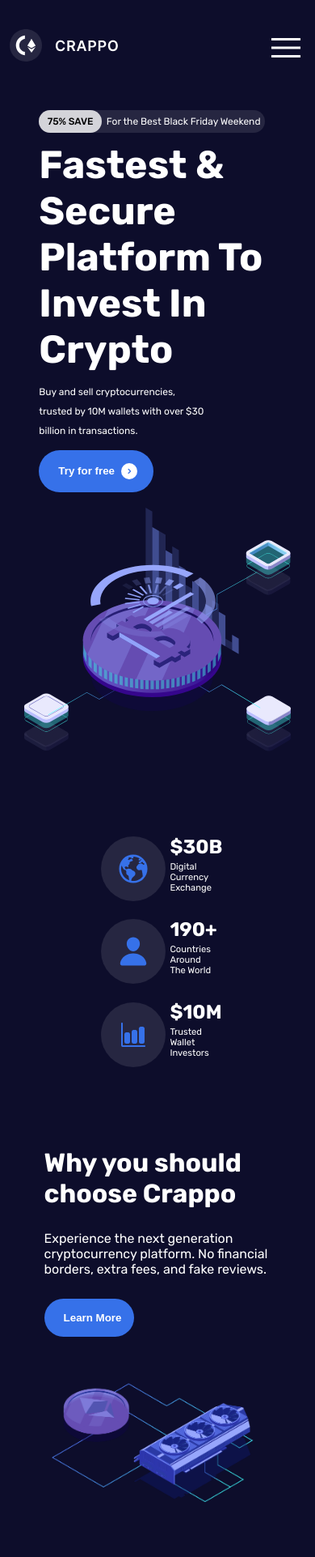
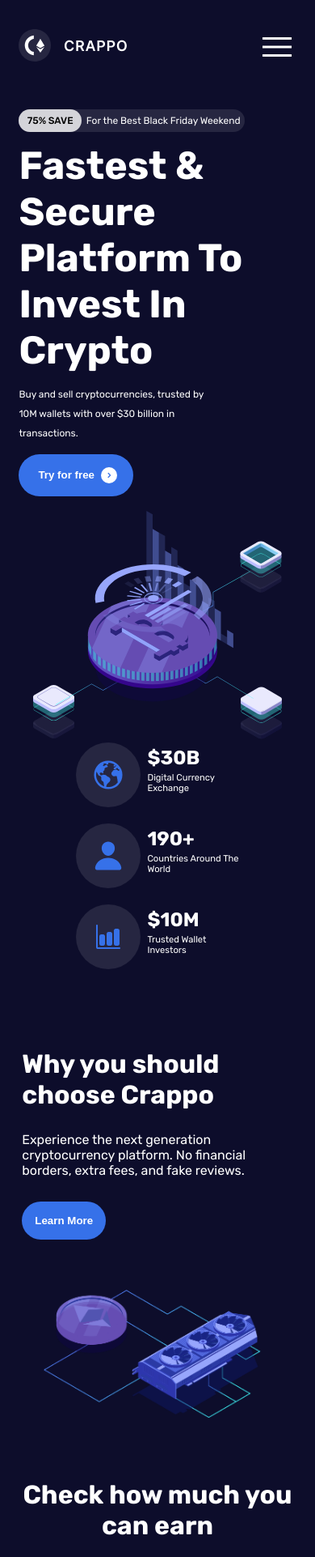
Before and after one commit to Shegun-istaken/crappo-app, a React (Create React App) app: page / in a window 390 px wide. Shown: the top 1923 px of the page at 81% size. Built offline with nearby package versions, Linux system fonts and the light colour scheme.

Commit message:
fixed mobile view style issues

```diff
--- a/src/App.css
+++ b/src/App.css
@@ -35,7 +35,7 @@ button {
   align-items: center;
   color: white;
   font-weight: 600;
-  padding: 16px 16px 16px 24px;
+  padding: 16px 16px 16px 16px;
   border-radius: 32px;
   border: none;
   background-color: var(--accent);
@@ -106,14 +106,15 @@ nav #hamburger {
   width: 100%;
 }
 
-.nav-ul li:last-child button {
+.nav-ul li:nth-child(8) button {
   width: 96px;
   height: 40px;
   border-radius: 32px;
   background-color: var(--accent);
+  text-align:center;
 }
 
-.nav-ul li:last-child button:hover {
+.nav-ul li:nth-child(8) button:hover {
   background-color: rgb(29, 85, 198);
   border-radius: 32px;
 }
@@ -598,7 +599,7 @@ footer button:hover {
 
 @media (max-width: 850px) {
   header {
-    padding: 1% 3%;
+    padding: 1% 6%;
   }
 
   header > nav > ul.nav-ul li:not(:first-child),
@@ -693,11 +694,15 @@ nav.mobile-nav ul>div button:last-child:hover{
   }
 
   div.hero > div.hero-text {
-    width: 80%;
+    width: 100%;
   }
 
   div.hero img {
     width: 90%;
+  }
+
+  section.whyCrappo{
+    padding: 0 7%;
   }
 
   section.whyCrappo ul {
@@ -708,7 +713,7 @@ nav.mobile-nav ul>div button:last-child:hover{
 
   section.whyCrappo li {
     flex-flow: row nowrap;
-    max-width: 40%;
+    max-width: 60%;
   }
 
   section.whyCrappo > div {
@@ -716,15 +721,15 @@ nav.mobile-nav ul>div button:last-child:hover{
   }
 
   section.whyCrappo > div > div {
-    width: 80%;
+    width: 100%;
   }
 
   section.whyCrappo > div > img {
-    max-width: 80%;
+    max-width: 90%;
   }
 
   section.earn > div:first-child {
-    width: 70%;
+    width: 90%;
   }
 
   section.earn div.calculate {
@@ -742,10 +747,12 @@ nav.mobile-nav ul>div button:last-child:hover{
   div.calculate input,
   div.calculate select {
     width: 100%;
+    background-color: transparent;
   }
 
   div.calculate button {
     margin-top: 0;
+    padding-left:16px;
   }
 
   section.trade {
@@ -762,7 +769,7 @@ nav.mobile-nav ul>div button:last-child:hover{
   }
 
   section.features h2 {
-    width: 100%;
+    width: 90%;
   }
 
   section.features > div,
```
Also changed, not shown: 1 other file (tests, documents, lock files or other folders).
